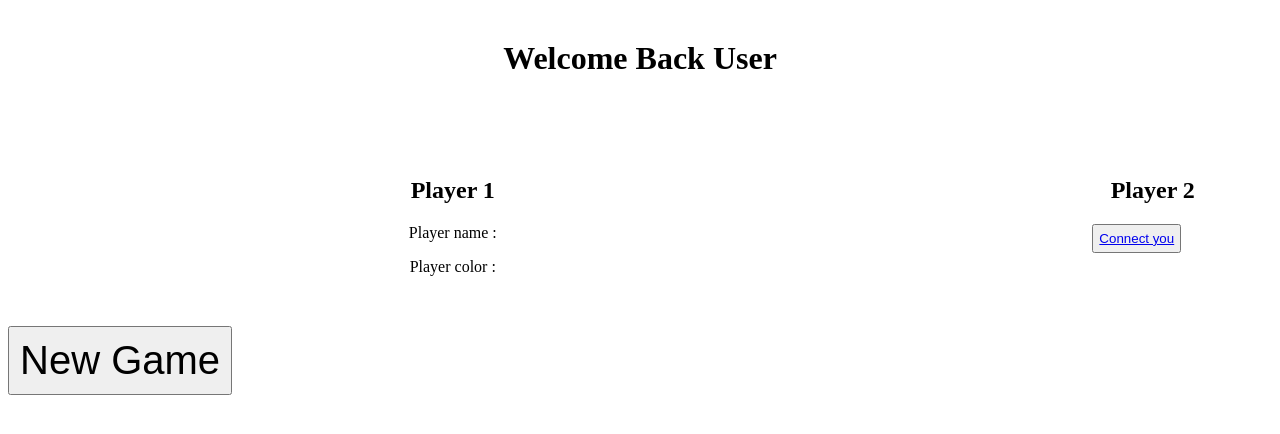
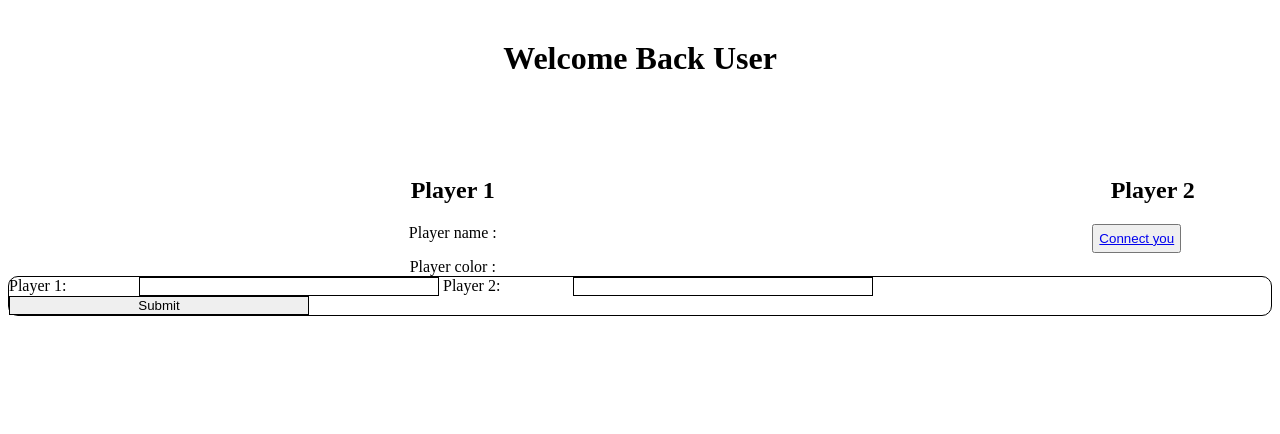
Before and after one commit to GattaFurn/ProjetIA, a Django app: page /game/ in a window 1280 px wide; the page is wider, and only the part inside the window is pictured. Shown: the top 434 px of that part. Run offline with Django 3.2, Linux system fonts and the light colour scheme.

Commit message:
Liaison game -> new game

```diff
--- a/game/templates/game/index.html
+++ b/game/templates/game/index.html
@@ -100,9 +100,13 @@
           <div class="connect_form">
             <button><a href="http://127.0.0.1:8000/connection/">Connect you</a></button>
           </div>
-
         </div>
       </div>
-		<button id="newGameButton">New Game</button>
+    <form method="POST" action="/game/">
+      {% csrf_token %}
+      {{form}}
+      <br>
+    <input type="submit"/>
+  </form>
 </body>
 </html>
```
Lines whose indentation alone changed are shown as unchanged.
